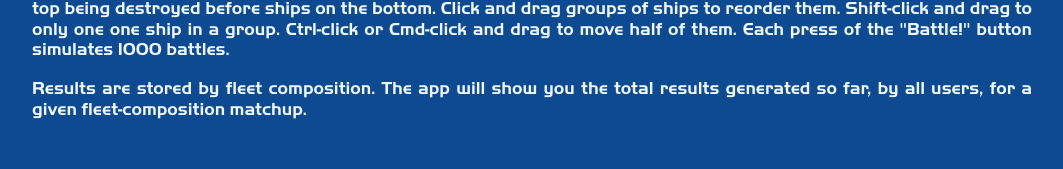
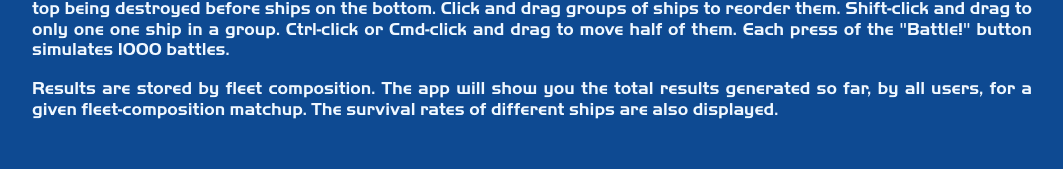
Before and after one commit to rslmason/robertMasonProjectThree, a React (Create React App) app: page / in a window 1280 px wide. Shown: the part 186-355 px from the top of the page, without its empty margins (108-1171 px from the left). Built offline with nearby package versions, Linux system fonts and the light colour scheme; no server answers; the database is empty.

Commit message:
added to description

```diff
--- a/src/components/Instructions.js
+++ b/src/components/Instructions.js
@@ -4,6 +4,6 @@ function Instructions () {
     return <div className="instructions">
         <h2>Instructions</h2>
         <p>This web app simulates space combat for the board game Twilight Imperium (4th ed.). Start by adding ships to each fleet. The list of ships represents the order in which they will be destroyed in the course of combat, with ships on the top being destroyed before ships on the bottom. Click and drag groups of ships to reorder them. Shift-click and drag to only one one ship in a group. Ctrl-click or Cmd-click and drag to move half of them. Each press of the "Battle!" button simulates 1000 battles.</p>
-        <p>Results are stored by fleet composition. The app will show you the total results generated so far, by all users, for a given fleet-composition matchup. </p>
+        <p>Results are stored by fleet composition. The app will show you the total results generated so far, by all users, for a given fleet-composition matchup. The survival rates of different ships are also displayed.</p>
     </div>
 }
```
